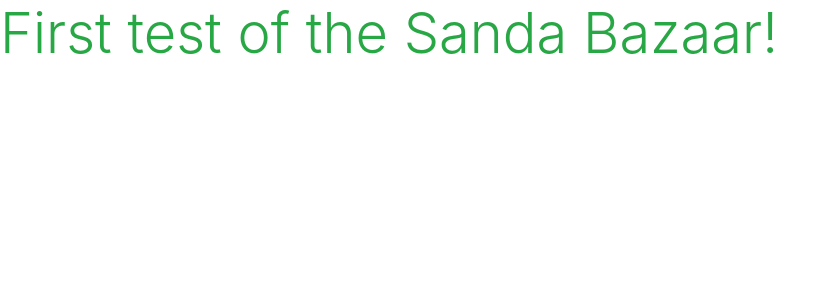
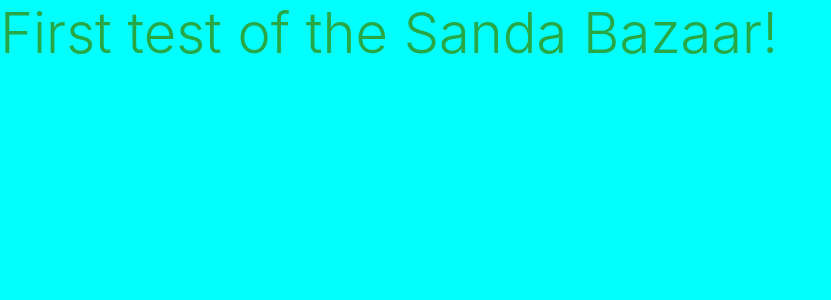
Before and after one commit to birgerosterberg/thebazaar, a Django app: page / in a window 1280 px wide. Shown: the top 300 px of the page, without its empty margins (0-831 px from the left). Run offline with Django 3.2, Linux system fonts and the light colour scheme; some libraries are stand-ins or nearby versions.

Commit message:
add static dir and media dir

```diff
--- a/sanda_bazaar/settings.py
+++ b/sanda_bazaar/settings.py
@@ -147,6 +147,10 @@ USE_TZ = True
 # https://docs.djangoproject.com/en/3.2/howto/static-files/
 
 STATIC_URL = '/static/'
+STATICFILES_DIRS = (os.path.join(BASE_DIR, 'static'),)  # Tuple!
+
+MEDIA_URL = '/media/'
+MEDIA_ROOT = os.path.join(BASE_DIR, 'media')
 
 # Default primary key field type
 # https://docs.djangoproject.com/en/3.2/ref/settings/#default-auto-field
--- a/sanda_bazaar/urls.py
+++ b/sanda_bazaar/urls.py
@@ -15,9 +15,11 @@ Including another URLconf
 """
 from django.contrib import admin
 from django.urls import path, include
+from django.conf import settings
+from django.conf.urls.static import static
 
 urlpatterns = [
     path('admin/', admin.site.urls),
     path('accounts/', include('allauth.urls')),
     path('', include('home.urls')),
-]
+] + static(settings.MEDIA_URL, document_root=settings.MEDIA_ROOT)
--- /dev/null
+++ b/static/css/base.css
@@ -0,0 +1,3 @@
+body {
+  background-color: aqua;
+}
--- a/templates/base.html
+++ b/templates/base.html
@@ -16,6 +16,8 @@
   {% block corecss %}
   <link rel="stylesheet" href="https://stackpath.bootstrapcdn.com/bootstrap/4.4.1/css/bootstrap.min.css"
     integrity="sha384-Vkoo8x4CGsO3+Hhxv8T/Q5PaXtkKtu6ug5TOeNV6gBiFeWPGFN9MuhOf23Q9Ifjh" crossorigin="anonymous">
+  <link rel="stylesheet" href="{% static 'css/base.css' %}">
+
   {% endblock %}
 
   {% block extra_css %}
```
